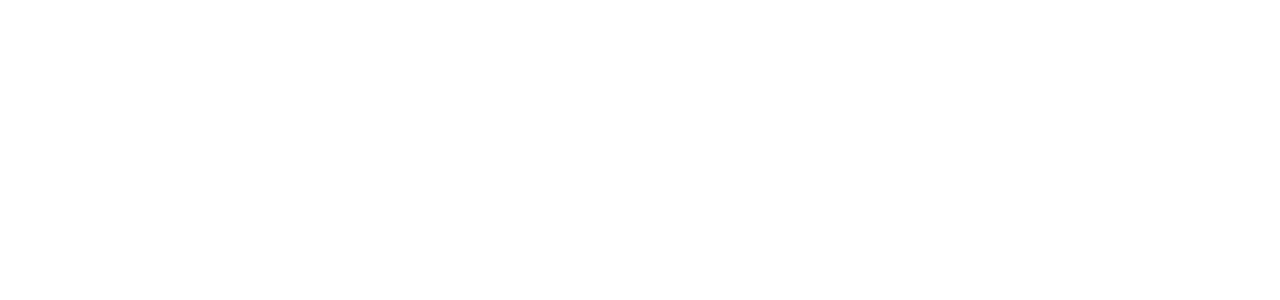
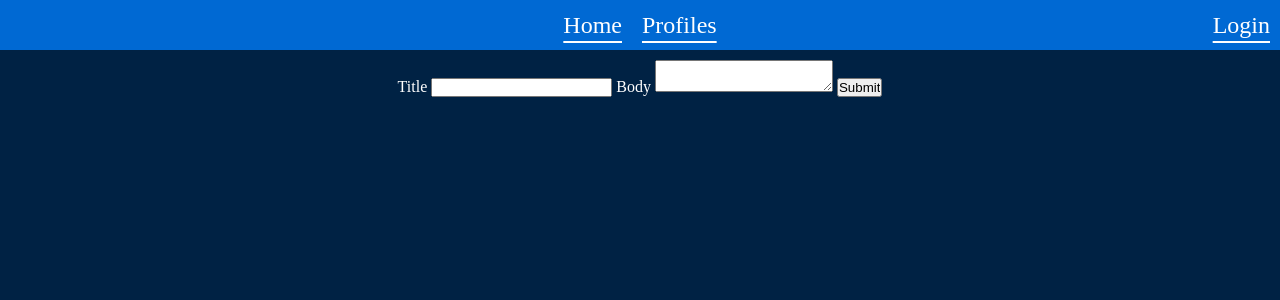
Before and after one commit to Wraith29/BlogV2, a Flask app: page /create/post/ in a window 1280 px wide. Before the commit the part shown is empty. Shown: the top 300 px of the page. Run offline with Flask 2, Linux system fonts and the light colour scheme.

Commit message:
created post form

```diff
--- a/app/templates/input/post.html
+++ b/app/templates/input/post.html
@@ -1,3 +1,11 @@
-<form action="/post/create" method="post">
-
+{% extends 'base.html' %}
+{% block title %}Create Post{% endblock %}
+{% block content %}
+<form action="/create/post" method="post">
+    <label for="title-input" id="title-label">Title</label>
+    <input id="title-input" type="text" name="title" autocomplete="off"/>
+    <label for="body-input" id="body-label">Body</label>
+    <textarea id="body-input" name="body"></textarea>
+    <input type="submit" value="Submit" />
 </form>
+{% endblock %}
```
